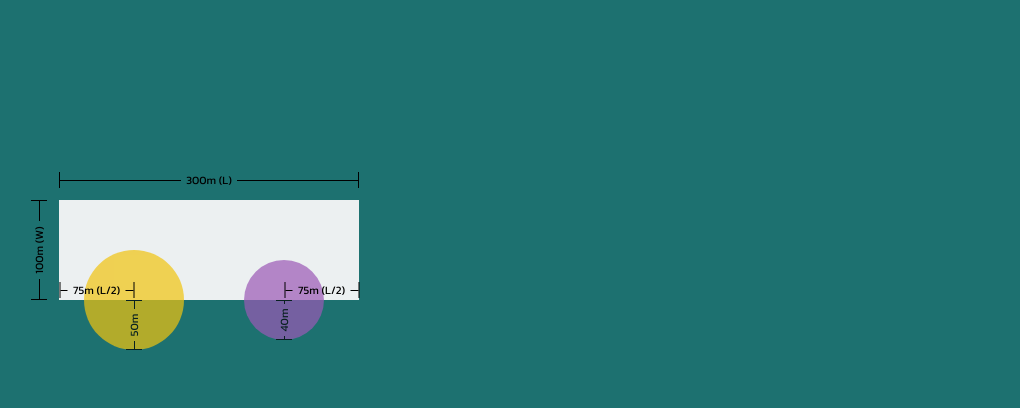
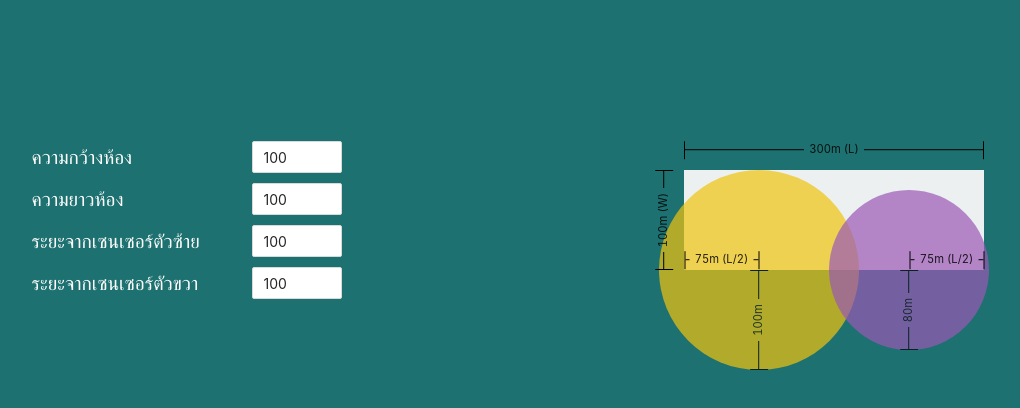
Before and after one commit to Tauhoo/Termite-calculation, a React (Create React App) app in the folder termite_html/: page / in a window 1280 px wide. Shown: the top 408 px of the page, without its empty margins (141-1161 px from the left). Built offline with nearby package versions, Linux system fonts and the light colour scheme.

Commit message:
set up work space layout

```diff
--- a/termite_html/src/App.js
+++ b/termite_html/src/App.js
@@ -1,19 +1,102 @@
 import React, { Component } from "react"
+import { InputNumber } from "antd"
 import styled from "styled-components"
-import Square from "./components/Square"
+import Figure from "./components/Figure"
+
+import "antd/dist/antd.css"
+
 const Container = styled.div`
   height: 100vh;
   width: 100%;
   background-color: #1d7170;
-  padding: 200px;
+  box-sizing: border-box;
+  padding: 20px;
   box-sizing: border-box;
 `
 
+const InputContainer = styled.div`
+  width: 100%;
+  color: white;
+  display: grid;
+  grid-template-columns: 220px 1fr;
+`
+
+const ConfigContainer = styled.div`
+  display: grid;
+  grid-template-columns: 1fr;
+  grid-gap: 10px;
+`
+
+const Text = styled.div`
+  width: 100%;
+  display: flex;
+  align-items: center;
+  font-size: 1.2rem;
+`
+
+const WorkContainer = styled.div`
+  display: grid;
+  grid-template-columns: 1fr 1fr;
+  grid-gap: 10px;
+  @media (max-width: 760px) {
+    grid-template-columns: 1fr;
+  }
+`
+
+const Center = styled.div`
+  display: flex;
+  align-items: center;
+  justify-content: center;
+`
 export default class extends Component {
+  state = {
+    W: 100,
+    L: 300,
+    R1: 100,
+    R2: 80,
+  }
   render() {
     return (
       <Container>
-        <Square W={100} L={300} R1={100} R2={80}></Square>
+        <WorkContainer>
+          <Center>
+            <ConfigContainer>
+              <InputContainer>
+                <Text>ความกว้างห้อง</Text>
+                <InputNumber
+                  placeholder='W'
+                  onChange={value => this.setState({ W: value })}
+                  defaultValue={100}
+                ></InputNumber>
+              </InputContainer>
+              <InputContainer>
+                <Text>ความยาวห้อง</Text>
+                <InputNumber
+                  placeholder='L'
+                  onChange={value => this.setState({ W: value })}
+                  defaultValue={100}
+                ></InputNumber>
+              </InputContainer>
+              <InputContainer>
+                <Text>ระยะจากเซนเซอร์ตัวซ้าย</Text>
+                <InputNumber
+                  placeholder='R1'
+                  onChange={value => this.setState({ W: value })}
+                  defaultValue={100}
+                ></InputNumber>
+              </InputContainer>
+              <InputContainer>
+                <Text>ระยะจากเซนเซอร์ตัวขวา</Text>
+                <InputNumber
+                  placeholder='R2'
+                  onChange={value => this.setState({ W: value })}
+                  defaultValue={100}
+                ></InputNumber>
+              </InputContainer>
+            </ConfigContainer>
+          </Center>
+          <Figure {...this.state}></Figure>
+        </WorkContainer>
       </Container>
     )
   }
--- a/termite_html/src/components/Circle.js
+++ b/termite_html/src/components/Circle.js
@@ -3,8 +3,8 @@ import styled from "styled-components"
 import Distance from "./Distance"
 
 const Container = styled.div`
-  height: ${({ radius }) => radius}px;
-  width: ${({ radius }) => radius}px;
+  height: ${({ radius }) => radius * 2}px;
+  width: ${({ radius }) => radius * 2}px;
   background-color: ${({ color }) => color};
   opacity: 0.7;
   border-radius: 50%;
@@ -16,8 +16,8 @@ const Container = styled.div`
 
 export default ({ radius, top, left, color }) => (
   <Container radius={radius} top={top} left={left} color={color || "#9b59b6"}>
-    <Distance width={radius / 2} top='75%' left='50%' deg={-90}>
-      {radius / 2}m
+    <Distance width={radius} top='75%' left='50%' deg={-90}>
+      {radius}m
     </Distance>
   </Container>
 )
--- /dev/null
+++ b/termite_html/src/components/Figure.js
@@ -0,0 +1,36 @@
+import React from "react"
+import styled from "styled-components"
+import Square from "./Square"
+
+const Container = styled.div`
+  height: 100%;
+  width: 100%;
+  overflow: scroll;
+`
+
+const FigureContainer = styled.div`
+  height: ${({ height }) => height}px;
+  width: ${({ width }) => width}px;
+  display: flex;
+  justify-content: center;
+  align-items: center;
+`
+
+export default ({ W, L, R1, R2 }) => {
+  const max_radius = Math.max(R1, R2)
+  const container_height = Math.max(W, max_radius) + max_radius
+  const container_width =
+    L +
+    Math.max(R1 - L / 4, 0, R2 - (L * 3) / 4) +
+    Math.max(R1 - (L * 3) / 4, 0, R2 - L / 4)
+  return (
+    <Container>
+      <FigureContainer
+        height={container_height * 2}
+        width={container_width * 2}
+      >
+        <Square W={W} L={L} R1={R1} R2={R2}></Square>
+      </FigureContainer>
+    </Container>
+  )
+}
```
